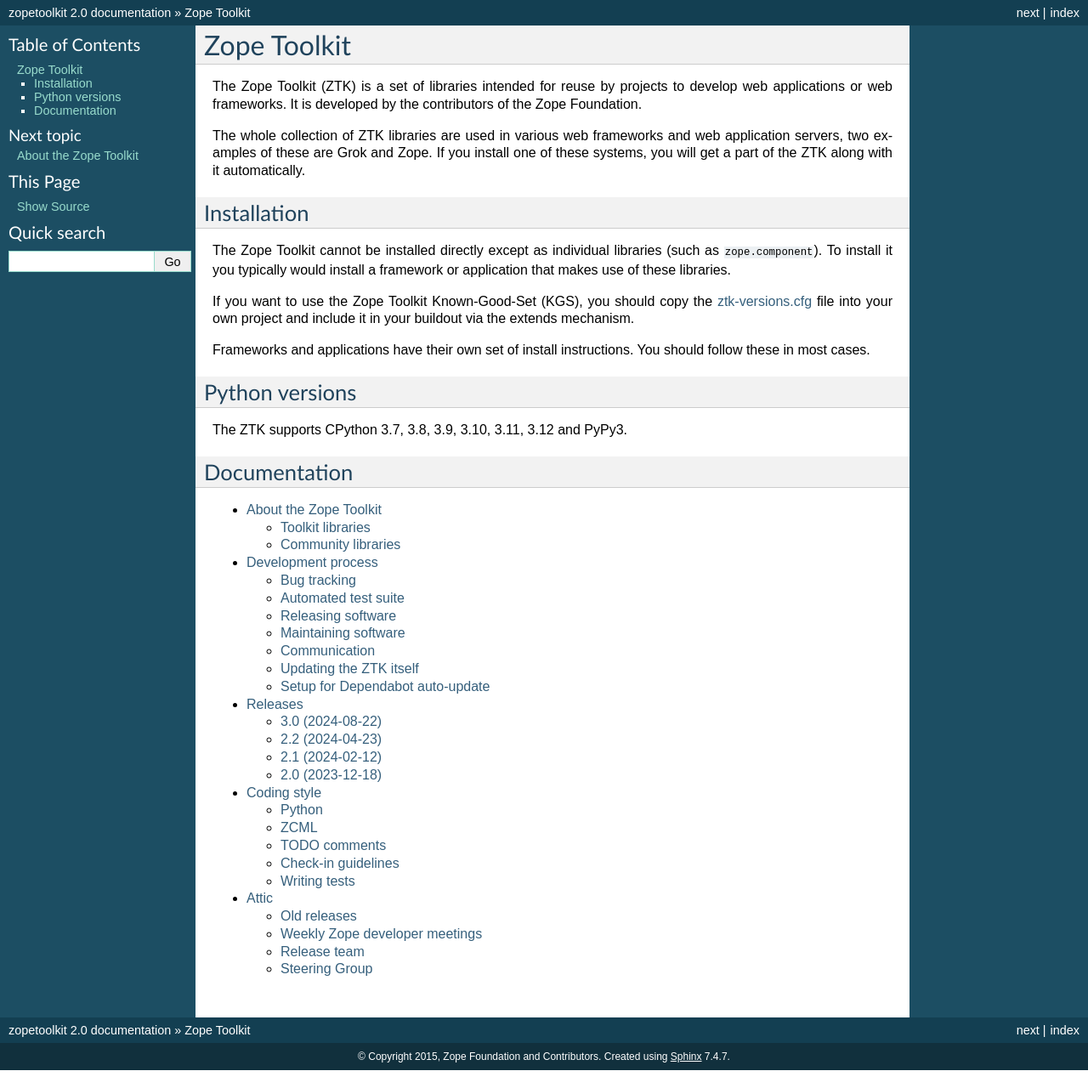
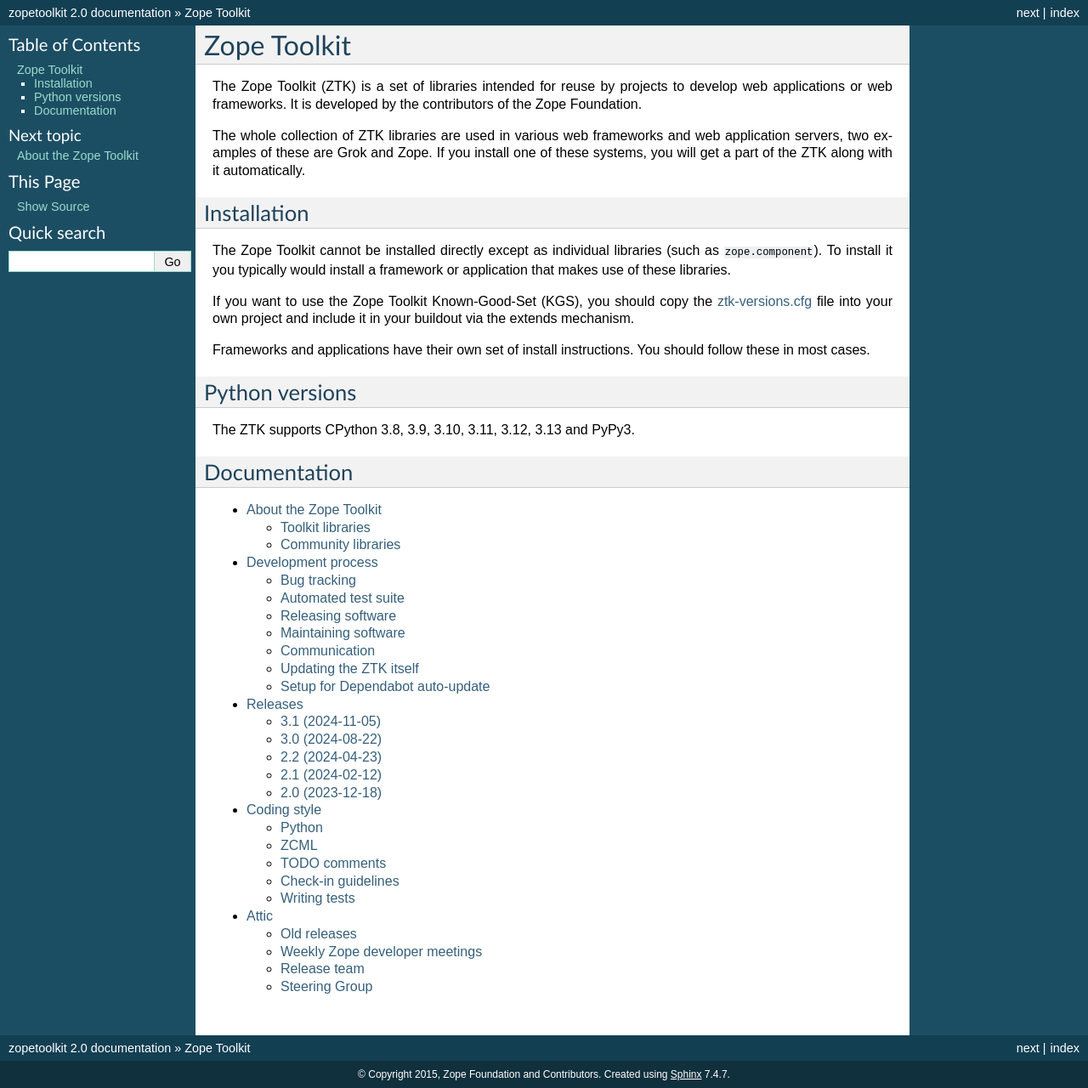
Before and after one commit to zopefoundation/zopetoolkit, a Sphinx documentation site: the page built from docs/index.rst, in a window 1280 px wide. Shown: the whole page at 85% size. Built offline with Sphinx 7.4.7, drawn with Linux system fonts in a browser that asks for light colours; before the commit the page ends 1259 px from its top, so only the background shows below that.

Commit message:
Prepare release.

```diff
--- a/docs/index.rst
+++ b/docs/index.rst
@@ -30,7 +30,7 @@
 Python versions
 ---------------
 
-The ZTK supports CPython 3.7, 3.8, 3.9, 3.10, 3.11, 3.12 and PyPy3.
+The ZTK supports CPython 3.8, 3.9, 3.10, 3.11, 3.12, 3.13 and PyPy3.
 
 
 Documentation
--- a/docs/releases/index.rst
+++ b/docs/releases/index.rst
@@ -8,6 +8,7 @@
 .. toctree::
    :maxdepth: 1
 
+   3.1.rst
    3.0.rst
    2.2.rst
    2.1.rst
```
Also changed, not shown: docs/releases/3.1.rst (added, +12 -0 lines).
